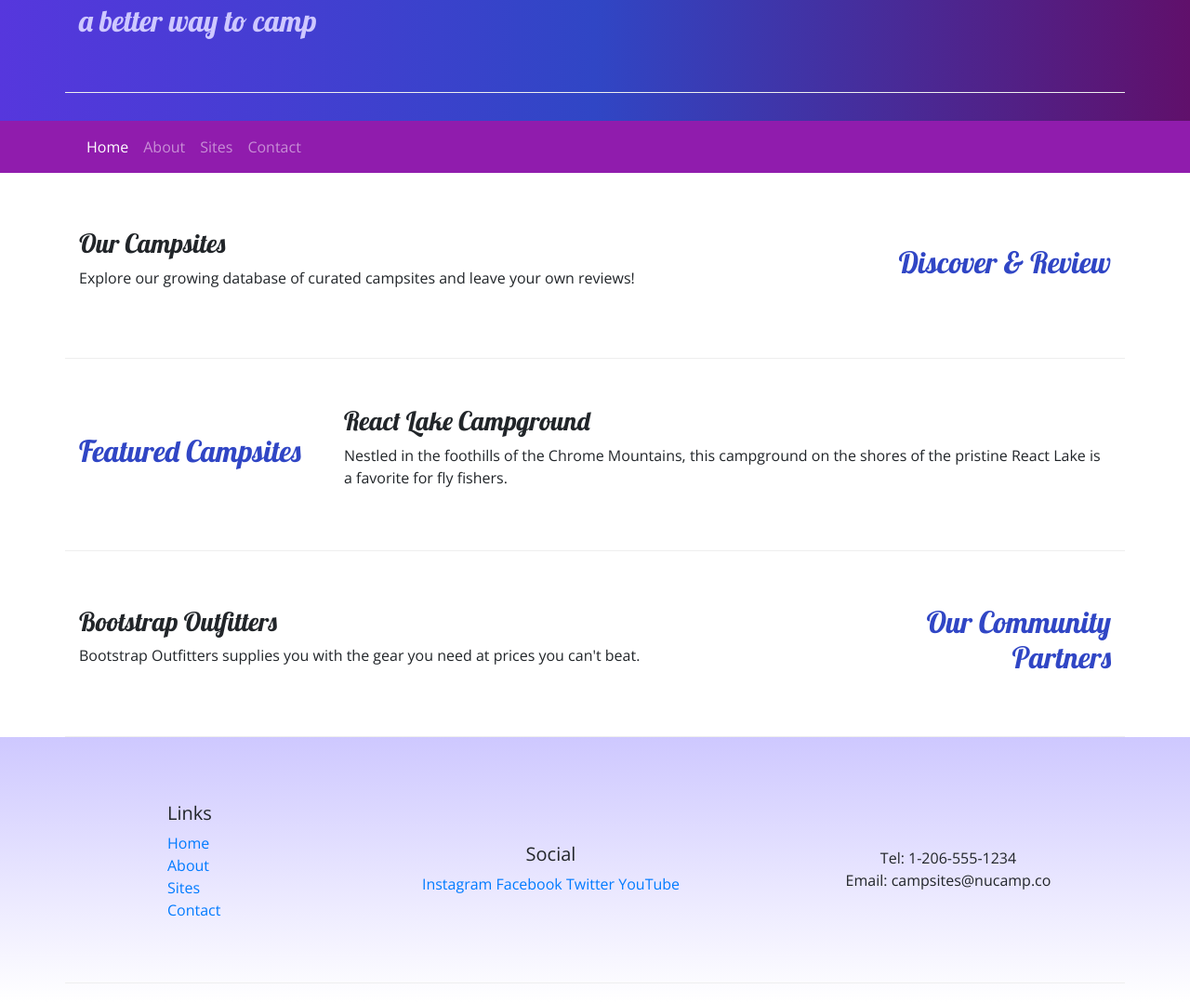
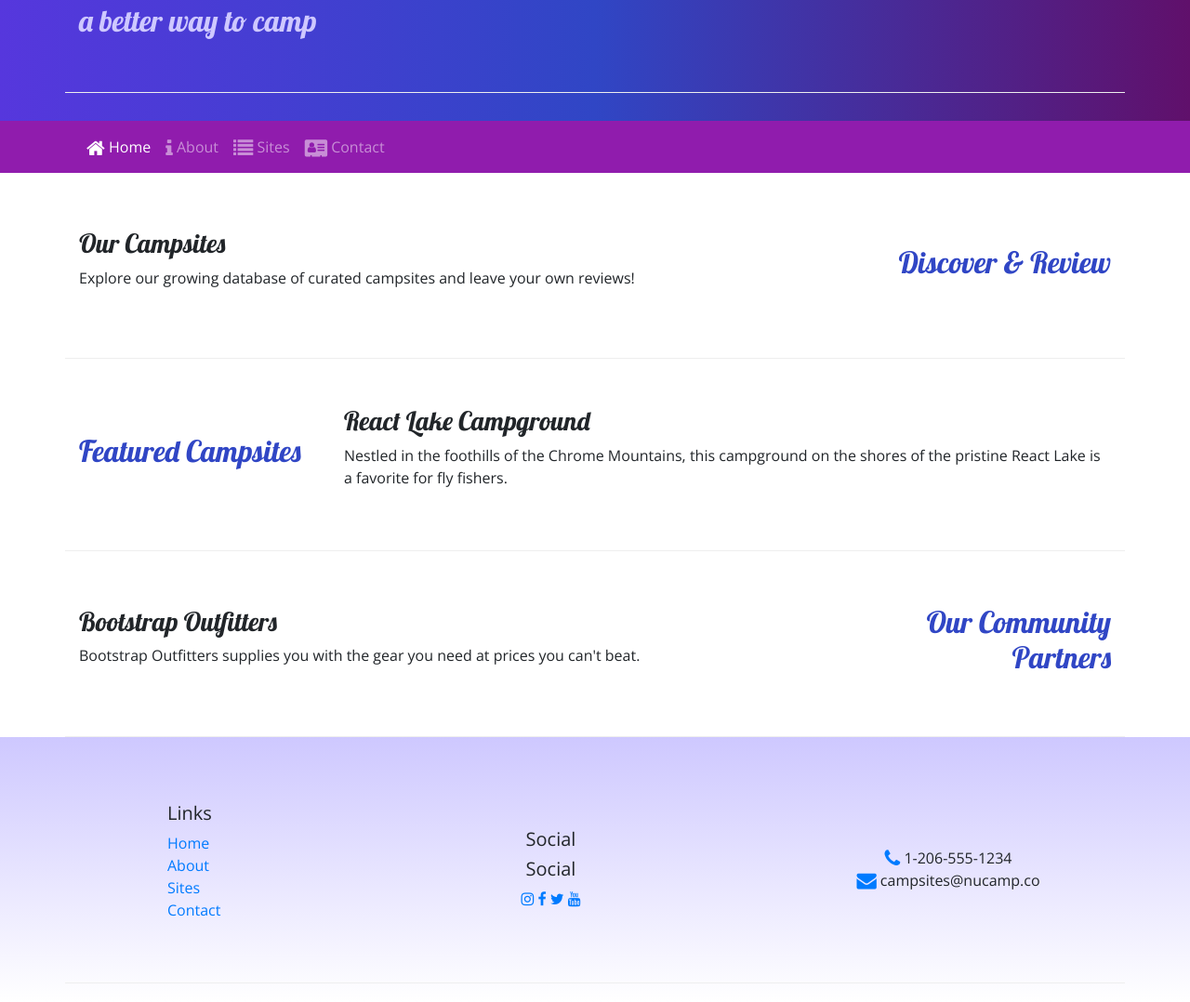
Before and after one commit to senf01/nucampsite, a website: page index.html in a window 1280 px wide. Shown: the part 133-1211 px from the top of the page at 93% size. Drawn offline with nearby package versions, Linux system fonts and the light colour scheme.

Commit message:
Icon Fonts

```diff
--- a/index.html
+++ b/index.html
@@ -10,6 +10,7 @@
     <link rel="stylesheet" href="node_modules/bootstrap/dist/css/bootstrap.min.css" />
 
     <!-- Additional CSS must be placed after Bootstrap CSS -->
+    <link rel="stylesheet" href="node_modules/font-awesome/css/font-awesome.min.css"/>
     <link rel="stylesheet" href="https://fonts.googleapis.com/css?family=Lobster|Open+Sans" />
     <link rel="stylesheet" href="css/styles.css" />
     <title>NuCamp: A Better Way To Camp</title>
@@ -35,10 +36,10 @@
             </button>
             <div class="collapse navbar-collapse" id="nucampNavbar">
                 <ul class="navbar-nav">
-                    <li class="nav-item active"><a class="nav-link" href="#">Home</a></li>
-                    <li class="nav-item"><a class="nav-link" href="aboutus.html">About</a></li>
-                    <li class="nav-item"><a class="nav-link" href="#">Sites</a></li>
-                    <li class="nav-item"><a class="nav-link" href="#">Contact</a></li>
+                    <li class="nav-item active"><a class="nav-link" href="#"><i class="fa fa-home fa-lg"></i> Home</a></li>
+                    <li class="nav-item"><a class="nav-link" href="aboutus.html"><i class="fa fa-info fa-lg"></i> About</a></li>
+                    <li class="nav-item"><a class="nav-link" href="#"><i class="fa fa-list fa-lg"></i> Sites</a></li>
+                    <li class="nav-item"><a class="nav-link" href="#"><i class="fa fa-address-card fa-lg"></i> Contact</a></li>
                 </ul>
             </div>
         </div>
@@ -94,14 +95,15 @@
                 </div>
                 <div class="col-6 col-sm-5 text-center">
                     <h5>Social</h5>
-                    <a href="http://instagram.com/">Instagram</a>
-                    <a href="http://facebook.com/">Facebook</a>
-                    <a href="http://twitter.com/">Twitter</a>
-                    <a href="http://youtube.com/">YouTube</a>
+                    <h5>Social</h5>
+                    <a href="http://instagram.com/"><i class="fa fa-instagram"></i></a>
+                    <a href="http://facebook.com/"><i class="fa fa-facebook"></i></a>
+                    <a href="http://twitter.com/"><i class="fa fa-twitter"></i></a>
+                    <a href="http://youtube.com/"><i class="fa fa-youtube"></i></a>
                 </div>
                 <div class="col-sm-4 text-center">
-                    Tel: 1-206-555-1234<br />
-                    Email: campsites@nucamp.co
+                    <i class="fa fa-phone fa-lg text-primary"></i> 1-206-555-1234<br />
+                    <i class="fa fa-envelope fa-lg text-primary"></i> campsites@nucamp.co
                 </div>
             </div>
         </div>
--- a/package.json
+++ b/package.json
@@ -15,6 +15,7 @@
   },
   "dependencies": {
     "bootstrap": "^4.5.2",
+    "font-awesome": "^4.7.0",
     "jquery": "^3.5.1",
     "popper.js": "^1.16.1"
   }
```
Also changed, not shown: 1 other file.
